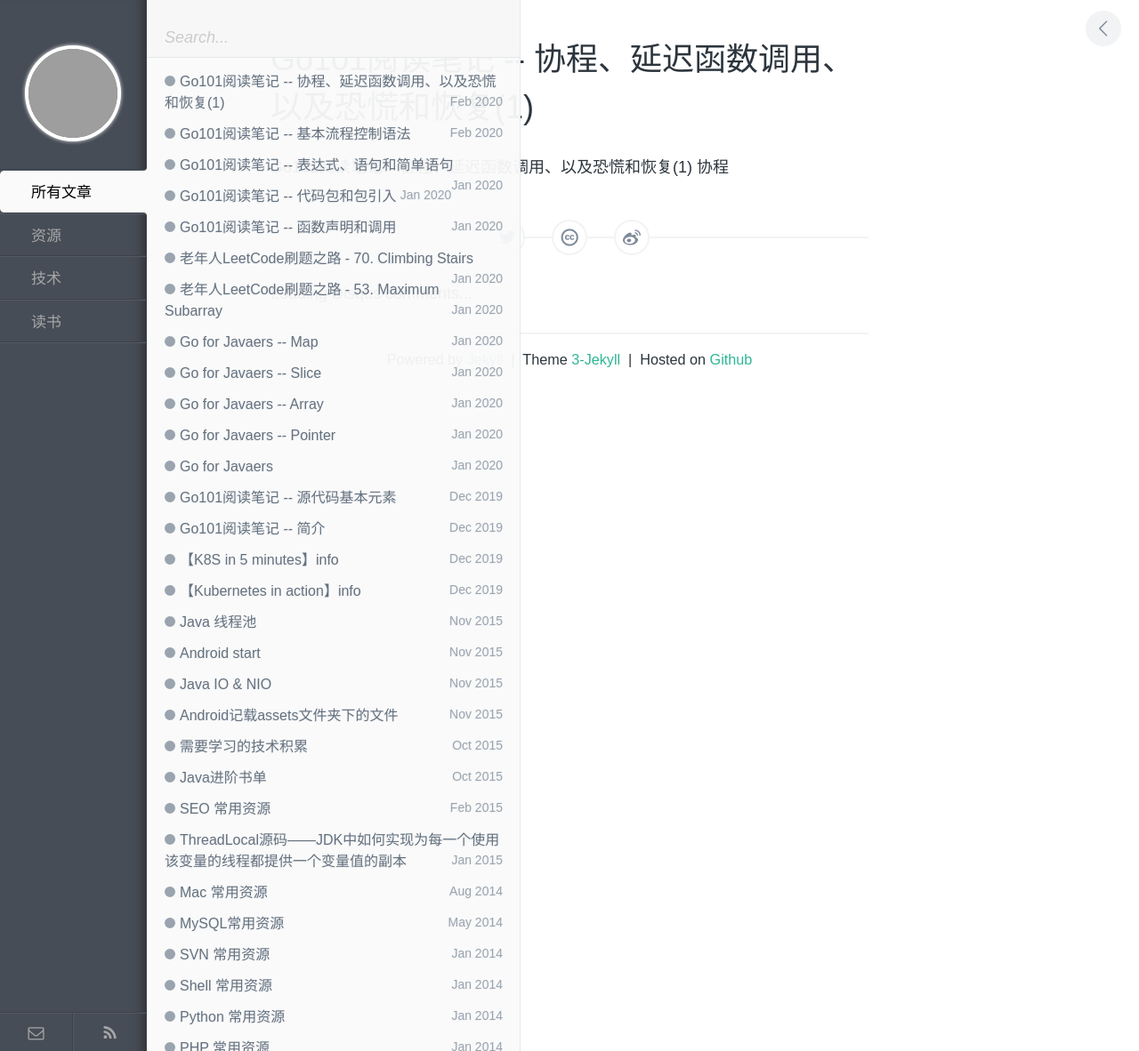
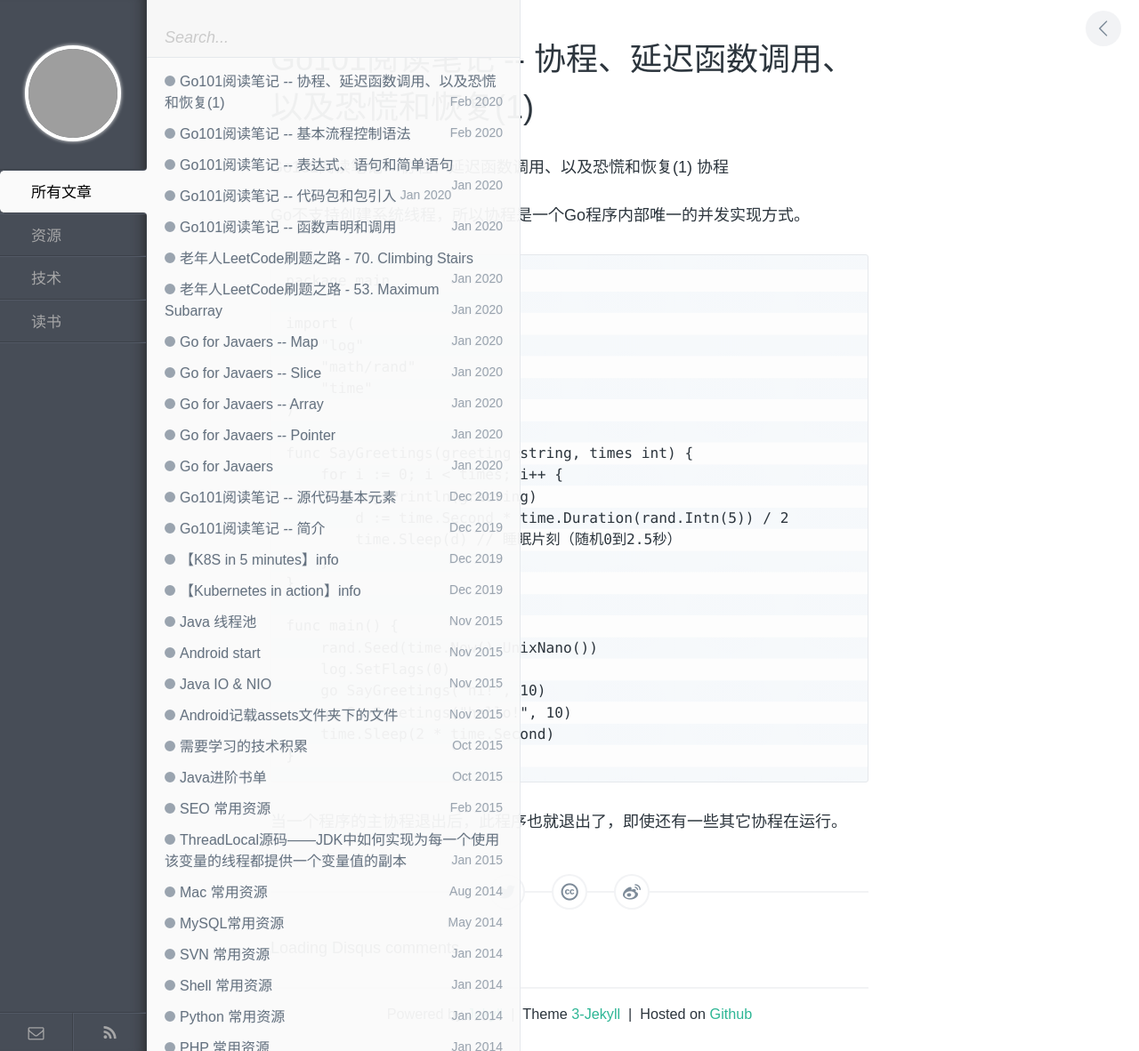
Before and after one commit to Arther-X/Arther-X.github.io, a Jekyll site: the page built from _posts/book/2020-02-05-go-101-goroutine.md, in a window 1280 px wide. Shown: the whole page at 89% size. Built offline with Jekyll 4.4.1, drawn with Linux system fonts in a browser that asks for light colours; comment, search, counter and statistics services are not loaded; grey boxes are pictures that could not be loaded.

Commit message:
[BLOG][UPDATE][ArtherX] go101 Goroutines

````diff
--- a/_posts/book/2020-02-05-go-101-goroutine.md
+++ b/_posts/book/2020-02-05-go-101-goroutine.md
@@ -5,5 +5,33 @@ category: 读书
 keywords: 阅读,书单
 ---
 
-Go101阅读笔记 -- 协程、延迟函数调用、以及恐慌和恢复(1)
-协程
+Go101阅读笔记 -- 协程、延迟函数调用、以及恐慌和恢复(1) 协程
+
+Go不支持创建系统线程，所以协程是一个Go程序内部唯一的并发实现方式。
+```
+package main
+
+import (
+	"log"
+	"math/rand"
+	"time"
+)
+
+func SayGreetings(greeting string, times int) {
+	for i := 0; i < times; i++ {
+		log.Println(greeting)
+		d := time.Second * time.Duration(rand.Intn(5)) / 2
+		time.Sleep(d) // 睡眠片刻（随机0到2.5秒）
+	}
+}
+
+func main() {
+	rand.Seed(time.Now().UnixNano())
+	log.SetFlags(0)
+	go SayGreetings("hi!", 10)
+	go SayGreetings("hello!", 10)
+	time.Sleep(2 * time.Second)
+}
+```
+
+当一个程序的主协程退出后，此程序也就退出了，即使还有一些其它协程在运行。
````
